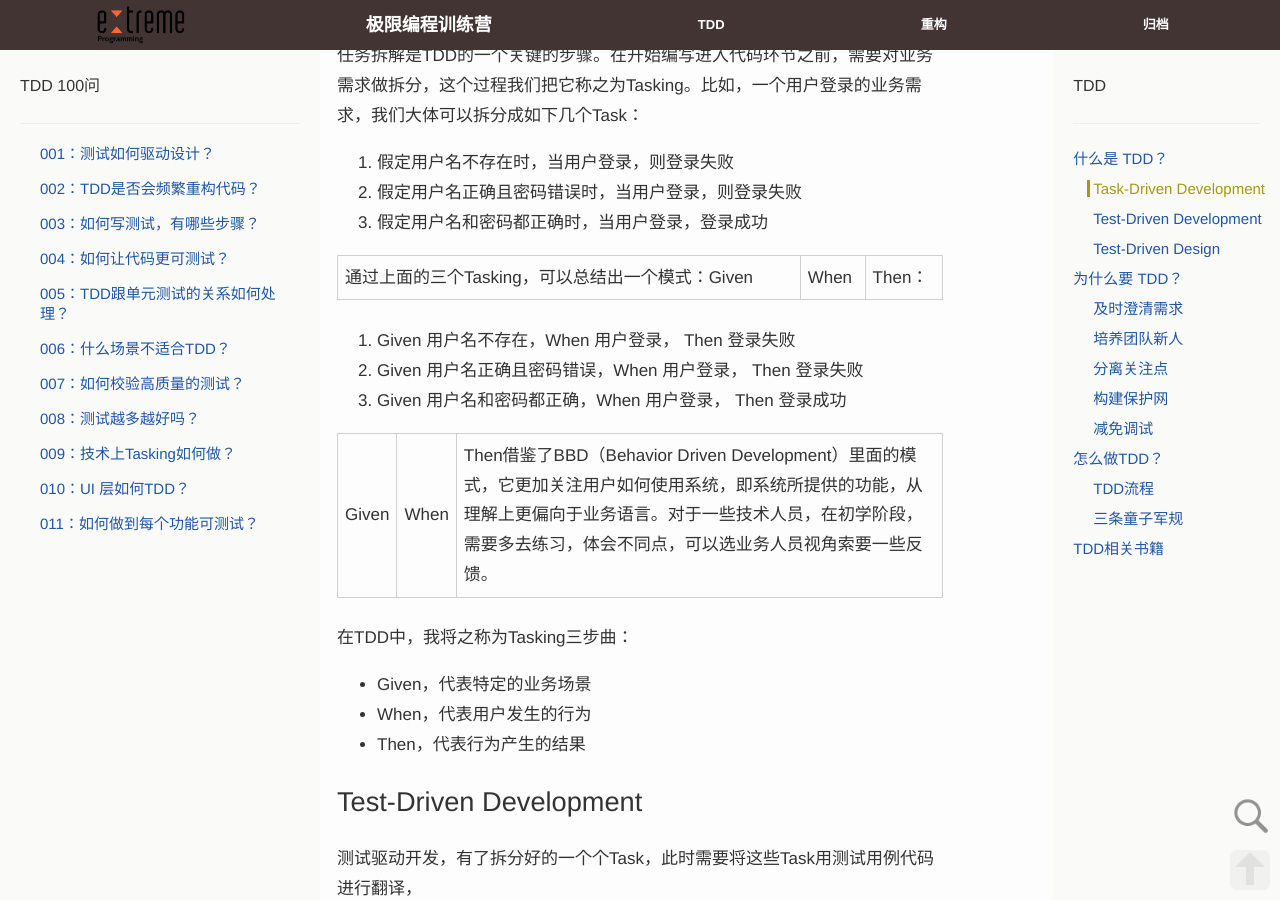
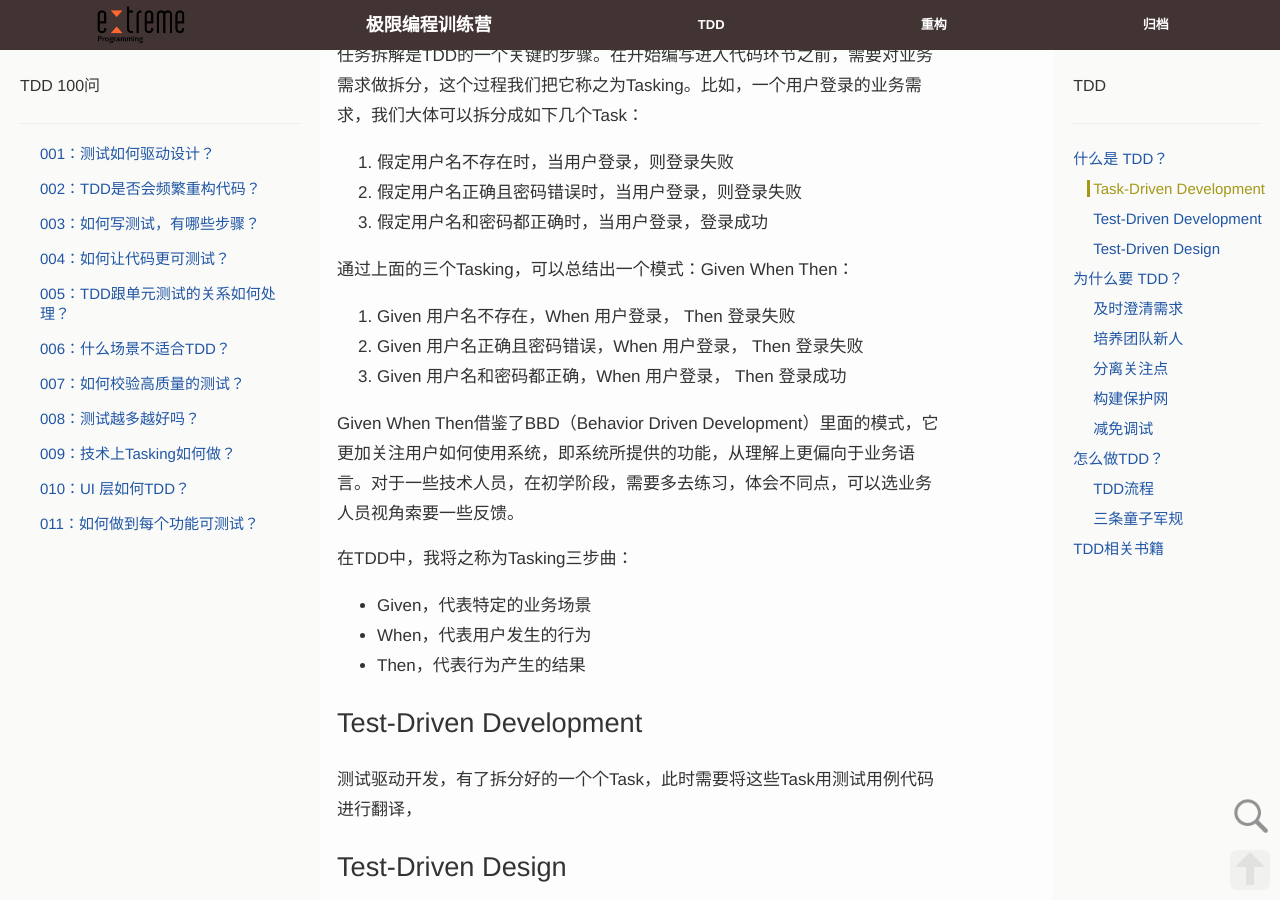
Before and after one commit to xp-bootcamp/xp-bootcamp.github.io, a Jekyll site: the page built from page/01-tdd.md, in a window 1280 px wide and 900 px high, scrolled down 1196 px. Built offline with Jekyll 4.4.1, drawn with Linux system fonts in a browser that asks for light colours; nearby versions of some CDN libraries; comment, search, counter and statistics services are not loaded; a style sheet for code colours, icons or effects is not loaded.

Commit message:
Update tdd
Signed-off-by: Yuan Shenjian <sjyuan@thoughtworks.com>

```diff
--- a/page/01-tdd.md
+++ b/page/01-tdd.md
@@ -36,13 +36,13 @@ TDD 采用了一种以终为始的思维方式，在开发业务功能代码之
 2. 假定用户名正确且密码错误时，当用户登录，则登录失败
 3. 假定用户名和密码都正确时，当用户登录，登录成功
 
-通过上面的三个Tasking，可以总结出一个模式：Given | When | Then：
+通过上面的三个Tasking，可以总结出一个模式：Given When Then：
 
 1. Given 用户名不存在，When 用户登录， Then 登录失败
 2. Given 用户名正确且密码错误，When 用户登录， Then 登录失败
 3. Given 用户名和密码都正确，When 用户登录， Then 登录成功
 
-Given | When | Then借鉴了BBD（Behavior Driven Development）里面的模式，它更加关注用户如何使用系统，即系统所提供的功能，从理解上更偏向于业务语言。对于一些技术人员，在初学阶段，需要多去练习，体会不同点，可以选业务人员视角索要一些反馈。
+Given When Then借鉴了BBD（Behavior Driven Development）里面的模式，它更加关注用户如何使用系统，即系统所提供的功能，从理解上更偏向于业务语言。对于一些技术人员，在初学阶段，需要多去练习，体会不同点，可以选业务人员视角索要一些反馈。
 
 在TDD中，我将之称为Tasking三步曲：
 
```
